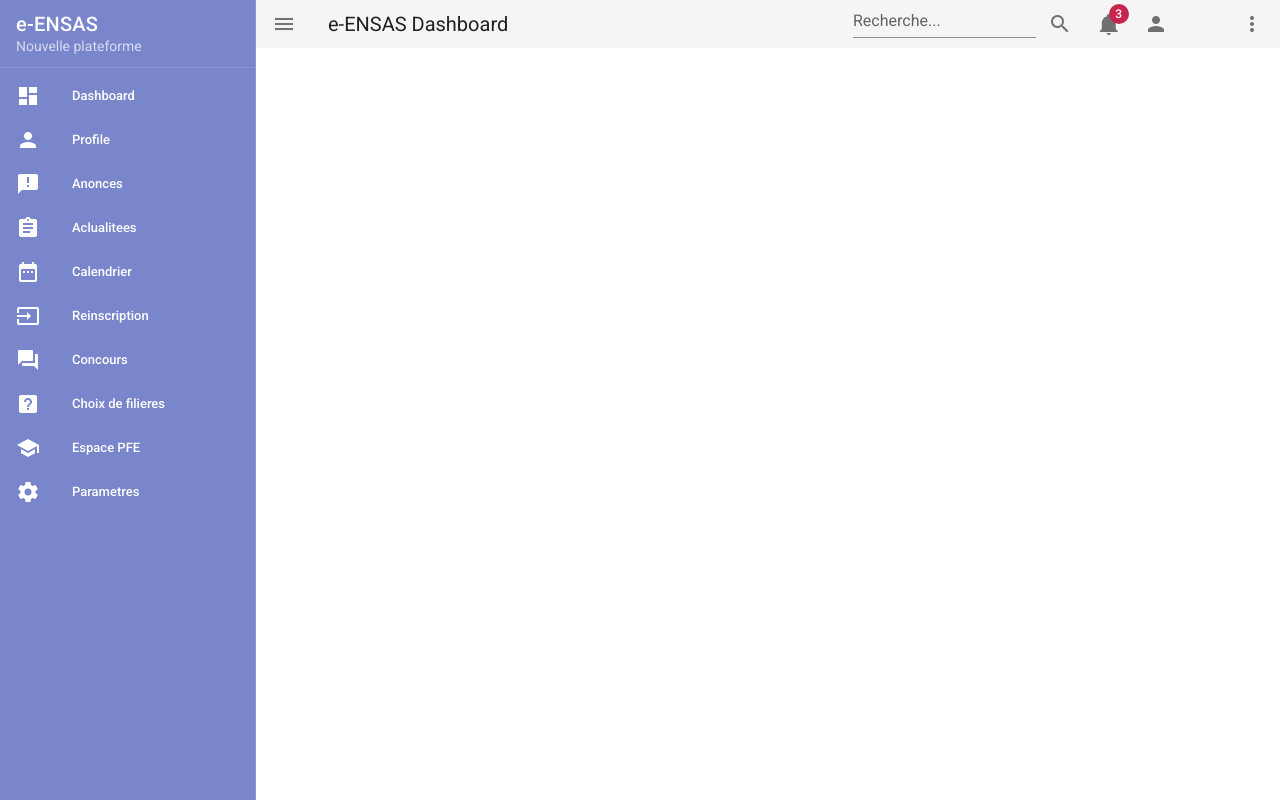
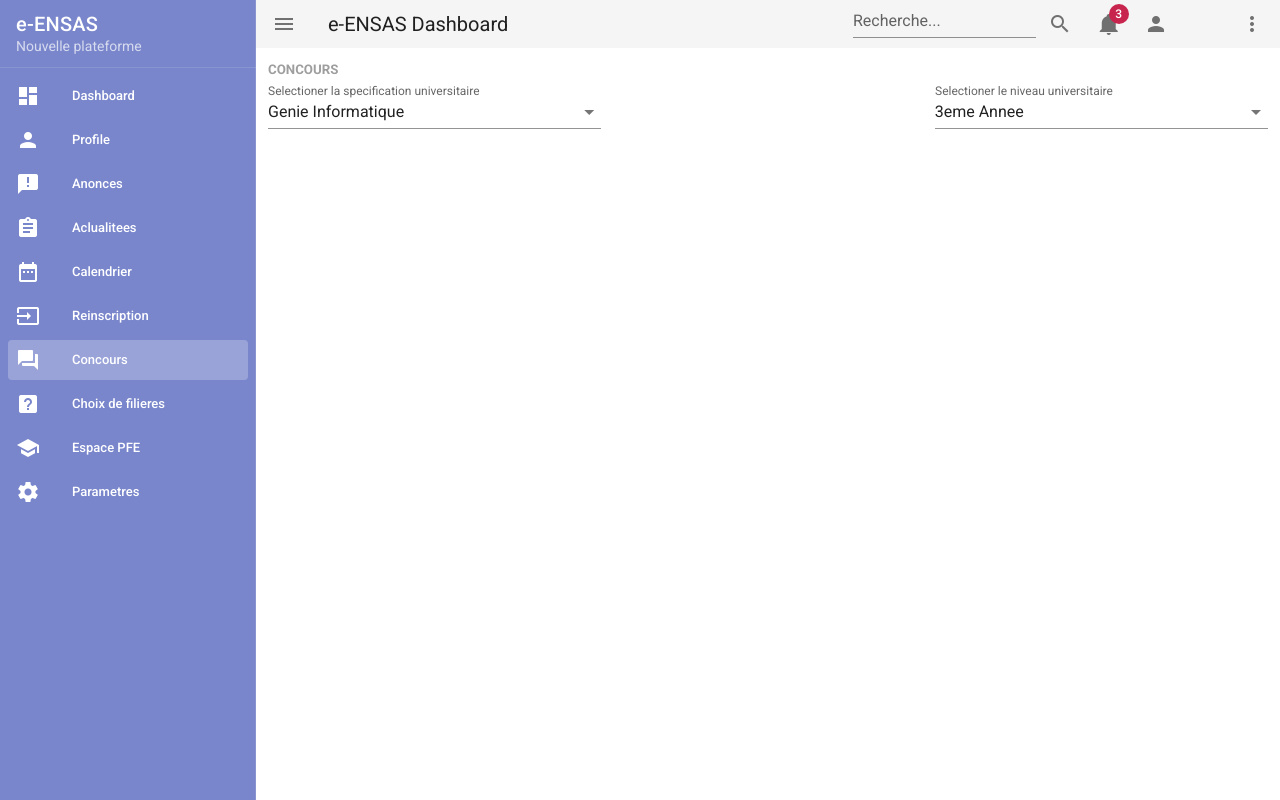
Before and after one commit to hoummani/ENSAS-Website, a Vue app in the folder admin/: page /concours in a window 1280 px wide. Built offline with nearby package versions, Linux system fonts and the light colour scheme; some icons are missing.

Commit message:
first step in concours component

```diff
--- a/admin/src/components/core/Drawer.vue
+++ b/admin/src/components/core/Drawer.vue
@@ -94,7 +94,7 @@ export default {
         { title: "Aclualitees", icon: "assignment", url: "/actualitees" },
         { title: "Calendrier", icon: "date_range", url: "/calendar" },
         { title: "Reinscription", icon: "input", url: "/reinscription" },
-        { title: "Concours", icon: "question_answer", url: null },
+        { title: "Concours", icon: "question_answer", url: "/concours" },
         { title: "Choix de filieres", icon: "mdi-help-box", url: null },
         { title: "Espace PFE", icon: "school", url: null },
         { title: "Parametres", icon: "settings", url: null }
--- a/admin/src/router.js
+++ b/admin/src/router.js
@@ -9,6 +9,7 @@ import Actualitees from "./views/Actualitees.vue";
 import AddActualitee from "./views/actualitee/AddActualitee.vue";
 import Calendar from "./views/Calendar.vue";
 import Reinscription from "./views/Reinscription.vue";
+import Concours from "./views/Concours.vue";
 
 Vue.use(Router);
 
@@ -60,6 +61,11 @@ export default new Router({
       path: "/reinscription",
       name: "reinscription",
       component: Reinscription
+    },
+    {
+      path: "/concours",
+      name: "concours",
+      component: Concours
     }
   ]
 });
--- /dev/null
+++ b/admin/src/views/Concours.vue
@@ -0,0 +1,78 @@
+<template>
+  <div>
+    <h5 class="subheading text-uppercase grey--text">Concours</h5>
+    <div>
+      <v-container>
+        <v-layout row wrap justify-space-between>
+          <v-flex xs12 sm5 md4 lg4 class="mr-2">
+            <v-select
+              label="Selectioner la specification universitaire"
+              :items="filieres"
+              v-model="filiere_selected"
+
+              item-text="name"
+              item-value="value"
+            ></v-select>
+          </v-flex>
+          <v-flex xs12 sm5 md4 lg4>
+            <v-select
+              label="Selectioner le niveau universitaire"
+              :items="levels"
+              v-model="level_selected"
+
+              item-text="name"
+              item-value="value"
+            ></v-select>
+          </v-flex>
+        </v-layout>
+        <v-layout>
+          <v-text-field
+            color="primary"
+            v-if="loading"
+            loading
+            disabled
+          ></v-text-field>
+        </v-layout>
+      </v-container>
+    </div>
+  </div>
+</template>
+
+<script>
+export default {
+  data() {
+    return {
+      //select level
+      level_selected: "3",
+      filiere_selected: "info",
+      loading: false,
+      noItems: false,
+      //level_select:"",
+
+      levels: [
+        { name: "3eme Annee", value: "3" },
+
+        { name: "4eme Annee", value: "4" },
+      ],
+      filieres: [
+        {
+          name: "Genie Informatique",
+          value: "info"
+        },
+        {
+          name: "Genie Industriel",
+          value: "indus"
+        },
+        {
+          name: "Genie Resaux & Telecom",
+          value: "gtr"
+        },
+        {
+          name: "Genie Procedes & Ceramique",
+          value: "gpmc"
+        }
+      ],
+    }
+  },
+}
+</script>
--- a/admin/src/views/Reinscription.vue
+++ b/admin/src/views/Reinscription.vue
@@ -11,7 +11,6 @@
               v-model="filiere_selected"
               v-on:change="filiereSelected"
               v-on:focus="onFocus"
-
               item-text="name"
               item-value="value"
             ></v-select>
@@ -29,7 +28,12 @@
           </v-flex>
         </v-layout>
         <v-layout>
-          <v-text-field color="primary" v-if="loading" loading disabled></v-text-field>
+          <v-text-field
+            color="primary"
+            v-if="loading"
+            loading
+            disabled
+          ></v-text-field>
         </v-layout>
       </v-container>
     </div>
@@ -53,21 +57,37 @@
           type="error"
           style="border-left:5px solid;"
           icon="mdi-alert"
-        >Attention ! Assurer limergence entre la filiere et le niveau selectionne !</v-alert>
+          >Attention ! Assurer limergence entre la filiere et le niveau
+          selectionne !</v-alert
+        >
         <v-list three-line v-if="!noItems">
           <template v-for="(item, index) in filtredItems">
-            <v-subheader v-if="item.header" :key="item.header" v-text="item.header"></v-subheader>
+            <v-subheader
+              v-if="item.header"
+              :key="item.header"
+              v-text="item.header"
+            ></v-subheader>
 
-            <v-divider v-else-if="item.divider" :key="index" :inset="item.inset"></v-divider>
+            <v-divider
+              v-else-if="item.divider"
+              :key="index"
+              :inset="item.inset"
+            ></v-divider>
 
-            <v-list-item v-else :key="item.title" v-ripple="{ class: `indigo--text lighten-2` }">
+            <v-list-item
+              v-else
+              :key="item.title"
+              v-ripple="{ class: `indigo--text lighten-2` }"
+            >
               <v-list-item-avatar size="80">
                 <v-img :src="item.avatar"></v-img>
               </v-list-item-avatar>
 
               <v-list-item-content>
                 <v-list-item-title v-html="item.name"></v-list-item-title>
-                <v-list-item-subtitle v-html="item.email"></v-list-item-subtitle>
+                <v-list-item-subtitle
+                  v-html="item.email"
+                ></v-list-item-subtitle>
               </v-list-item-content>
 
               <v-spacer class="hidden-xs-only"></v-spacer>
@@ -79,10 +99,15 @@
                         <v-icon v-bind="attrs" v-on="on">more_vert</v-icon>
                       </template>
 
-                      <v-list v-for="operation in operations" :key="operation.name">
+                      <v-list
+                        v-for="operation in operations"
+                        :key="operation.name"
+                      >
                         <v-list-item @click="method(operation.name, item)">
                           <v-icon left>{{ operation.icon }}</v-icon>
-                          <v-list-item-title>{{ operation.name }}</v-list-item-title>
+                          <v-list-item-title>{{
+                            operation.name
+                          }}</v-list-item-title>
                         </v-list-item>
                       </v-list>
                     </v-menu>
@@ -99,7 +124,9 @@
       <v-layout justify-center v-if="selected_item != null">
         <v-dialog v-model="dialog_edit" max-width="590">
           <v-card>
-            <v-card-title class="headline">Editer le profile de {{ selected_item.name }}</v-card-title>
+            <v-card-title class="headline"
+              >Editer le profile de {{ selected_item.name }}</v-card-title
+            >
             <v-divider></v-divider>
             <v-card-text>
               Let Google help apps determine location. This means sending
@@ -109,9 +136,13 @@
             <v-card-actions>
               <v-spacer></v-spacer>
 
-              <v-btn color="indigo darken-1" text @click="dialog_edit = false">Annuler</v-btn>
+              <v-btn color="indigo darken-1" text @click="dialog_edit = false"
+                >Annuler</v-btn
+              >
 
-              <v-btn color="indigo darken-1" text @click="dialog_edit = false">Modifier</v-btn>
+              <v-btn color="indigo darken-1" text @click="dialog_edit = false"
+                >Modifier</v-btn
+              >
             </v-card-actions>
           </v-card>
         </v-dialog>
@@ -121,7 +152,9 @@
       <v-layout justify-center v-if="selected_item != null">
         <v-dialog v-model="dialog_detail" max-width="590">
           <v-card>
-            <v-card-title class="headline">Plus d'informations sur {{ selected_item.name }}</v-card-title>
+            <v-card-title class="headline"
+              >Plus d'informations sur {{ selected_item.name }}</v-card-title
+            >
             <v-divider></v-divider>
             <v-card-text>
               Let Google help apps determine location. This means sending
@@ -131,7 +164,9 @@
             <v-card-actions>
               <v-spacer></v-spacer>
 
-              <v-btn color="indigo darken-1" text @click="dialog_detail = false">Fermer</v-btn>
+              <v-btn color="indigo darken-1" text @click="dialog_detail = false"
+                >Fermer</v-btn
+              >
             </v-card-actions>
           </v-card>
         </v-dialog>
@@ -148,7 +183,7 @@ export default {
       level_selected: "1",
       filiere_selected: "prepa",
       loading: false,
-      noItems:false,
+      noItems: false,
       //level_select:"",
 
       levels: [
@@ -290,7 +325,7 @@ export default {
           );
         });
       } else {
-        return this.items.filter(item => {
+        return this.items.filter(() => {
           return true;
         });
       }
@@ -303,11 +338,11 @@ export default {
     }
   },
   watch: {
-    filtredItems:function(v){
-      if(v.length <= 0){
-        this.noItems=true;
-      }else{
-        this.noItems=false;
+    filtredItems: function(v) {
+      if (v.length <= 0) {
+        this.noItems = true;
+      } else {
+        this.noItems = false;
       }
     }
   },
@@ -329,12 +364,11 @@ export default {
     filiereSelected() {},
     levelSelected() {},
     onFocus() {
-      this.loading=true;
-      setTimeout(()=>{
-        this.loading=false;
-      },2000)
-    },
-
+      this.loading = true;
+      setTimeout(() => {
+        this.loading = false;
+      }, 2000);
+    }
   }
 };
 </script>
```
